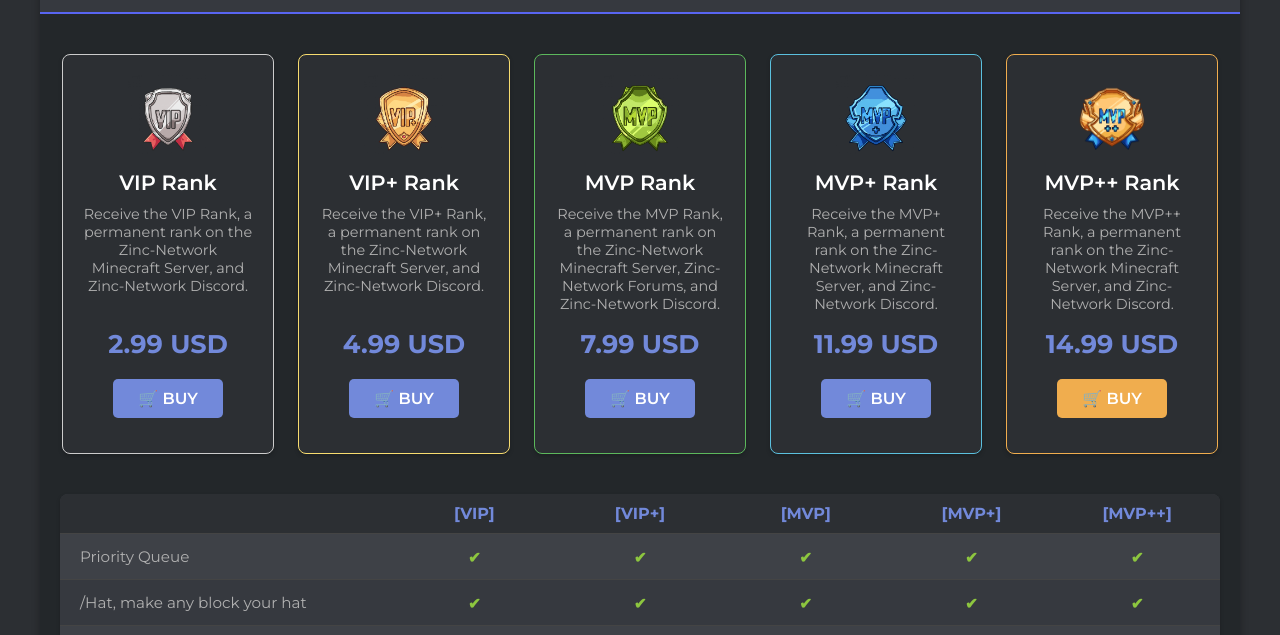
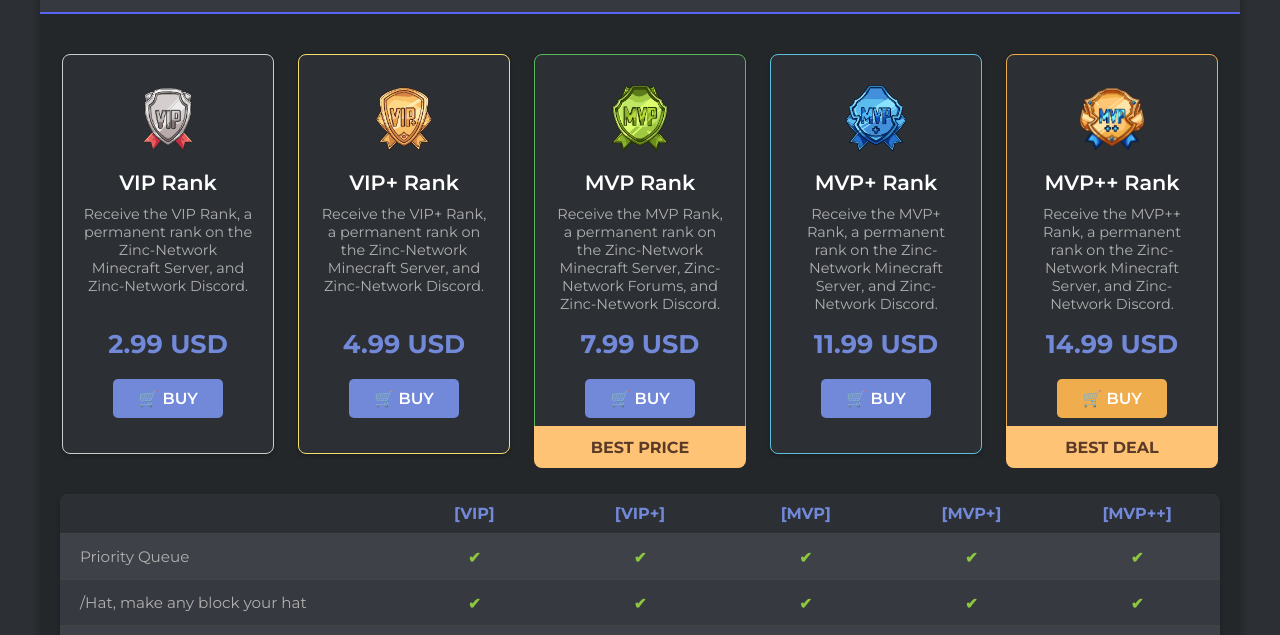
Before and after one commit to EvanRunnerGames/zinc-network, a plain HTML site: page store.html in a window 1280 px wide. Shown: the part 147-782 px from the top of the page. Drawn offline with Linux system fonts and the light colour scheme.

Commit message:
best deal and pricing tags

```diff
--- a/store.css
+++ b/store.css
@@ -79,6 +79,23 @@ body {
 
 .fller {
     margin: 25px;
+}
+
+.best-deal-marker {
+    background-color: #ffc376;
+    position: absolute;
+    width: 100%;
+    height: 40px;
+    bottom: 0;
+    padding: 1px;
+    display: flex;
+    justify-content: center;
+    align-items: center;
+    color: #5b3b27;
+    font-weight: bolder;
+    border-bottom-left-radius: 8px;
+    border-bottom-right-radius: 8px;
+    transform: translateY(15px);
 }
 
 .vip-rank-card:hover {
--- a/store.html
+++ b/store.html
@@ -46,13 +46,17 @@
 
                 </div>
 
-                <div class="vip-rank-card mvp-rank-card">
+                <div class="vip-rank-card best-deal mvp-rank-card">
                     <img src="media/ranks/MVP.png" alt="MVP Rank Icon" class="rank-icon"> <div class="rank-title">MVP Rank</div>
                     <div class="rank-description">Receive the MVP Rank, a permanent rank on the Zinc-Network Minecraft Server, Zinc-Network Forums, and Zinc-Network Discord.</div>
                     <div class="fller"> </div>
                     <div class="payment-info">
                         <div class="price">7.99 USD</div>
                         <button class="buy-button">🛒 BUY</button>
+                    </div>
+
+                    <div class="best-deal-marker">
+                        BEST PRICE
                     </div>
 
                 </div>
@@ -79,6 +83,10 @@
                         <button class="godlen-purchase-button">🛒 BUY</button>
                     </div>
                     <div class="fller"> </div>
+
+                    <div class="best-deal-marker">
+                        BEST DEAL
+                    </div>
 
                 </div>
             </div>
```
